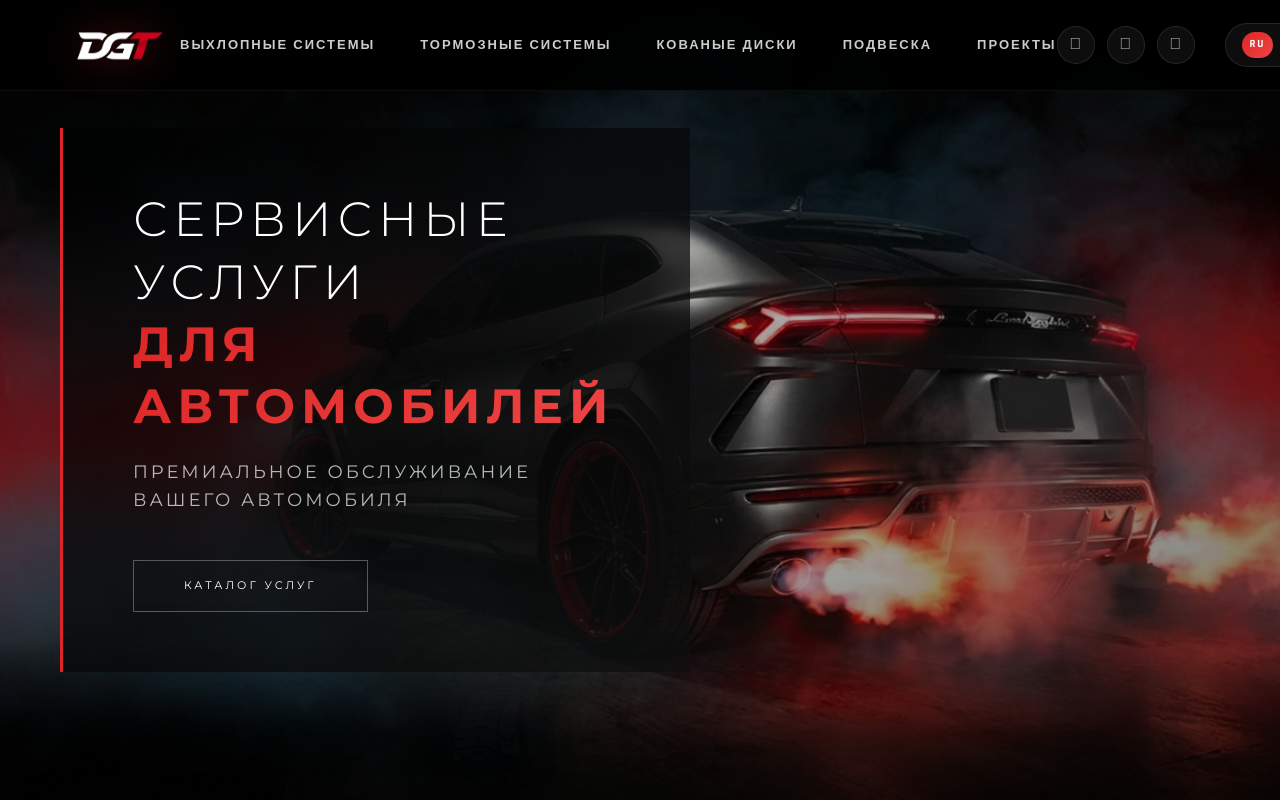
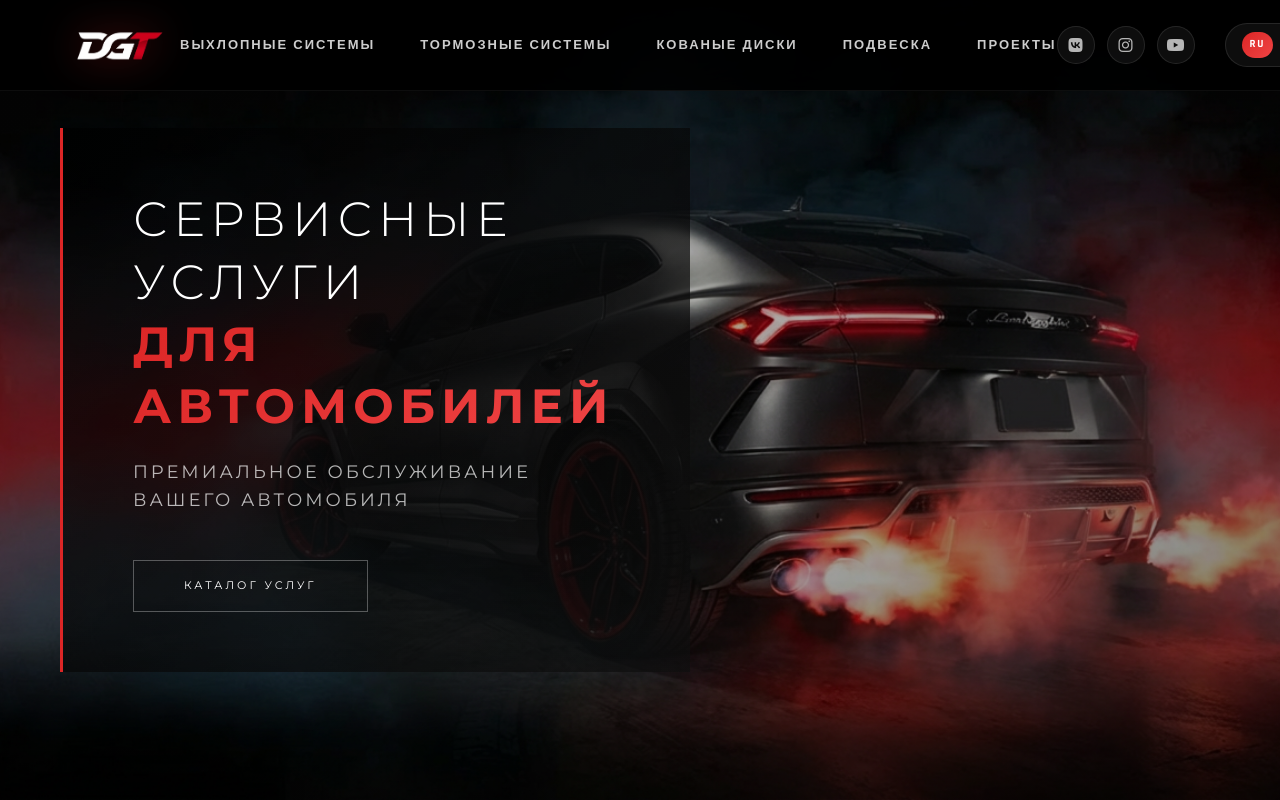
Before and after one commit to Owless/dgt_new, a Next.js app: page / in a window 1280 px wide. Shown: the top 800 px of the page. Built offline with nearby package versions, Linux system fonts and the light colour scheme.

Commit message:
Update Header.module.css

```diff
--- a/components/Header.module.css
+++ b/components/Header.module.css
@@ -10,10 +10,7 @@
     -webkit-backdrop-filter: blur(20px);
     transition: all 0.4s cubic-bezier(0.4, 0, 0.2, 1);
     border-bottom: 1px solid rgba(255, 255, 255, 0.05);
-}
-
-.header *:not(.fa):not(.fab):not(.fas):not(.far):not(.fal) {
-    font-family: 'Rajdhani', sans-serif !important;
+    font-family: 'Rajdhani', sans-serif;
 }
 
 .header.scrolled {
```
